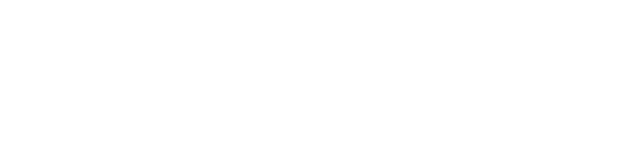
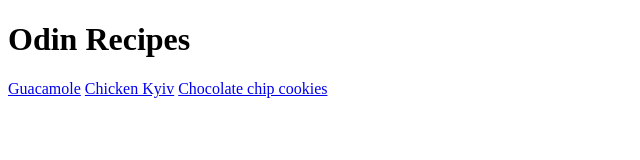
Before and after one commit to doublearrow/odin-recipes, a plain HTML site: page index.html in a window 1280 px wide. Shown: the whole page, without its empty margins (0-640 px from the left). Drawn offline with Linux system fonts and the light colour scheme.

Commit message:
Added the chicken kyiv and chocolate chip cookie recipes

```diff
--- a/index.html
+++ b/index.html
@@ -1,10 +1,13 @@
 <!DOCTYPE html>
 <html lang="en">
-<head>
-  <meta charset="UTF-8">
-  <title>Title</title>
-</head>
-<body>
-
-</body>
+  <head>
+    <meta charset="UTF-8">
+    <title>Odin Recipes</title>
+  </head>
+  <body>
+    <h1>Odin Recipes</h1>
+    <a href="recipes/guacamole.html">Guacamole</a>
+    <a href="recipes/chicken-kyiv.html">Chicken Kyiv</a>
+    <a href="recipes/cookies.html">Chocolate chip cookies</a>
+  </body>
 </html>
```
